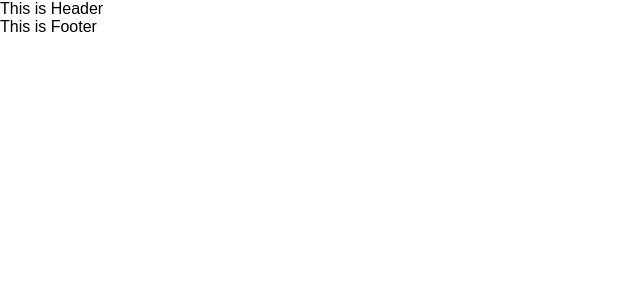
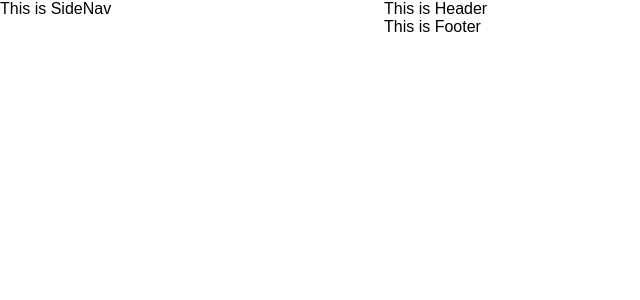
Before and after one commit to prabodhmeshram/traverse-my-history-web, a React (Create React App) app: page / in a window 1280 px wide. Shown: the top 300 px of the page, without its empty margins (0-640 px from the left). Built offline with nearby package versions, Linux system fonts and the light colour scheme.

Commit message:
Added Sidenav. Optimizing the UI

```diff
--- /dev/null
+++ b/src/components/SideNav/sidenav.js
@@ -0,0 +1,10 @@
+import React from "react";
+export const SideNav = () => {
+
+    return (
+        <div>
+            This is SideNav
+        </div>
+    )
+
+}
--- /dev/null
+++ b/src/containers/Dashboard/dashboard.css
@@ -0,0 +1,14 @@
+.container{
+    width:100%;
+    height: 100%;
+}
+
+.sidenav-container{
+    width: 30%;
+    float: left
+}
+
+.content{
+    width: 70%;
+    float: right;
+}
--- a/src/containers/Dashboard/dashboard.js
+++ b/src/containers/Dashboard/dashboard.js
@@ -1,16 +1,21 @@
 import React, { Component } from "react";
 import {Header} from "../../components/Header/header";
 import {Footer} from "../../components/Footer/footer";
+import {SideNav} from "../../components/SideNav/sidenav";
+
+import "./dashboard.css";
 export class Dashboard extends Component{
 
     render(){
         return(
-            <div>
-                <header>
+            <div className='container'>
+                <div className='sidenav-container'>
+                    <SideNav />
+                </div>
+                <div className='content'>
                     <Header />
-
                     <Footer />
-                </header>
+                </div>
             </div>
         );
     }
```
Also changed, not shown: src/components/SideNav/index.js (deleted).
